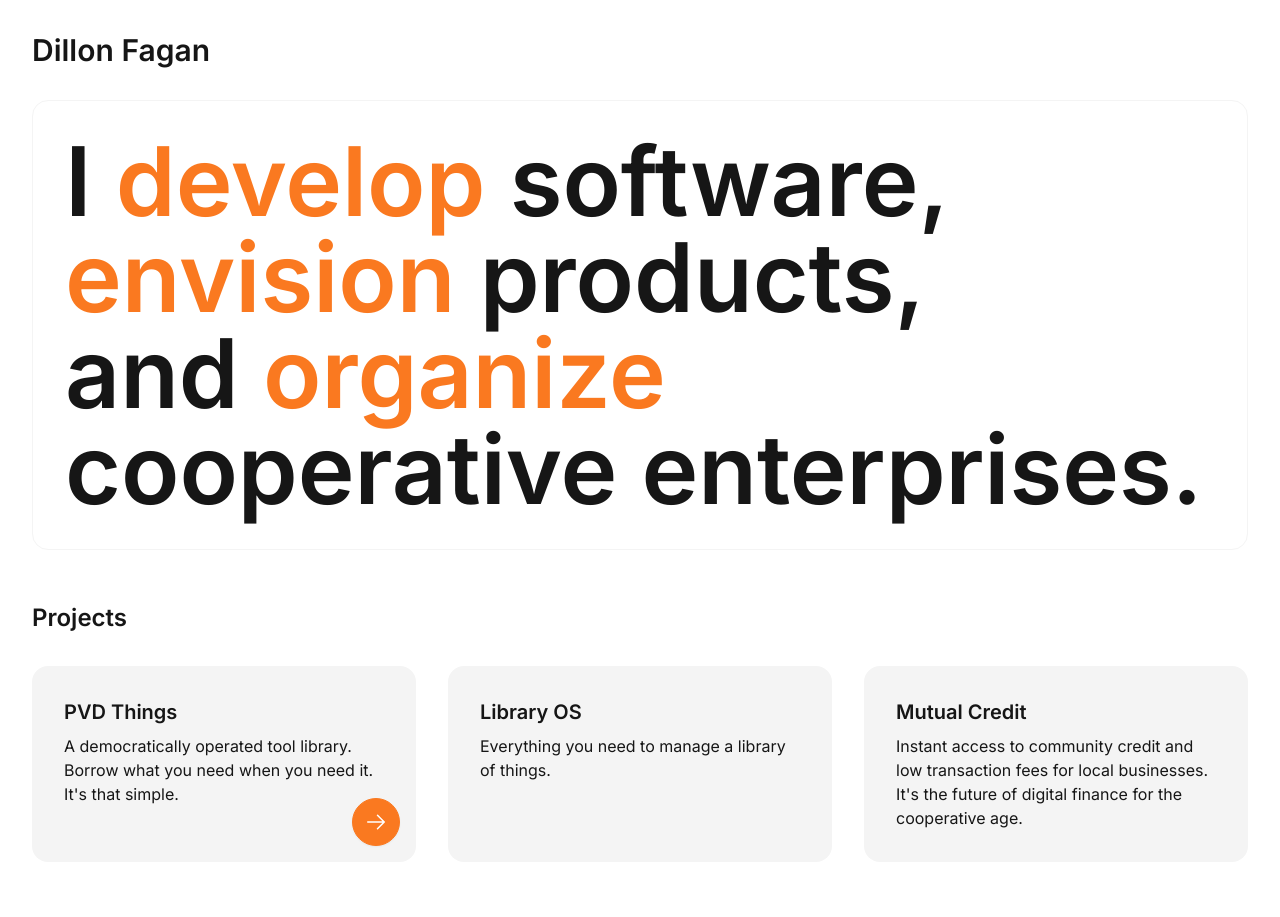
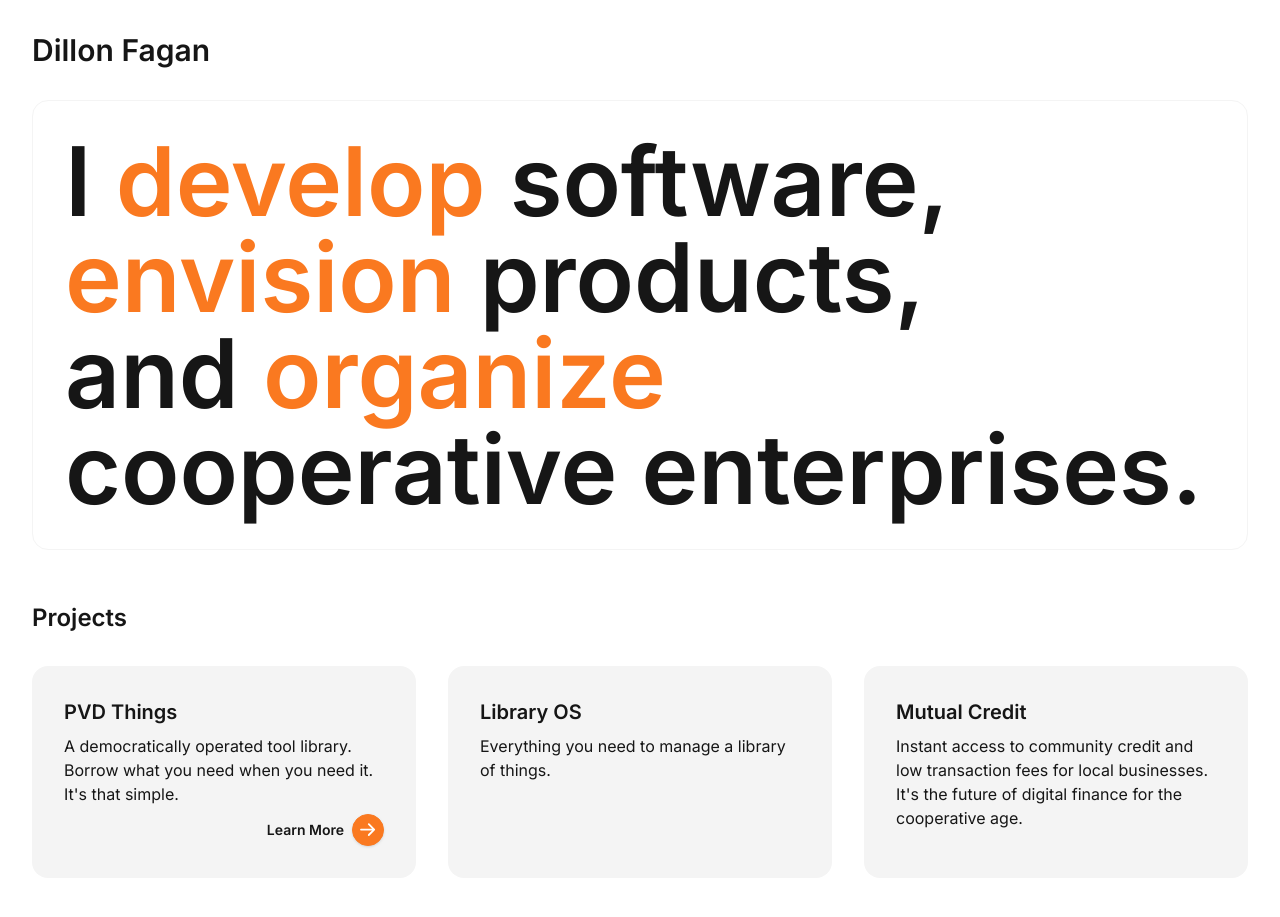
Before and after one commit to dillonfagan/dillonfagan.github.io, a Next.js app: page / in a window 1280 px wide. Shown: the top 917 px of the page. Built offline with nearby package versions, Linux system fonts and the light colour scheme.

Commit message:
Legibility with arrow button

```diff
--- a/app/page.tsx
+++ b/app/page.tsx
@@ -39,9 +39,12 @@ export default () => {
           <Card.Outlined>
             <Card.Body>
               <Text.Hero>
-                I <Text.Primary>develop</Text.Primary> software,<br />
-                <Text.Primary>envision</Text.Primary> products,<br />
-                and <Text.Primary>organize</Text.Primary> cooperative enterprises.
+                I <Text.Primary>develop</Text.Primary> software,
+                <br />
+                <Text.Primary>envision</Text.Primary> products,
+                <br />
+                and <Text.Primary>organize</Text.Primary> cooperative
+                enterprises.
               </Text.Hero>
             </Card.Body>
           </Card.Outlined>
@@ -93,17 +96,15 @@ const Projects = () => {
         <Text.Heading h="h3" size="xl">
           {title}
         </Text.Heading>
-        <div className="flex-grow max-w-prose">{summary && <Text>{summary}</Text>}</div>
-
+        <div className="flex-grow max-w-prose">
+          {summary && <Text>{summary}</Text>}
+        </div>
         {url && (
-          <div className="absolute bottom-4 right-4">
-            <a
-              href={url}
-              target="_blank"
-              className="btn btn-primary btn-circle shadow-sm"
-            >
-              <ArrowRight color="white" size="1.5rem" />
-            </a>
+          <div className="flex flex-row items-center justify-end gap-2">
+            <Text size="sm" weight="semibold">
+              Learn More
+            </Text>
+            <ArrowLink href={url} />
           </div>
         )}
       </Card.Body>
@@ -123,3 +124,15 @@ const Projects = () => {
     </section>
   );
 };
+
+const ArrowLink = ({ href }: { href: string }) => {
+  return (
+    <a
+      href={href}
+      target="_blank"
+      className="btn btn-sm btn-primary btn-circle shadow hover:shadow-sm active:shadow-none"
+    >
+      <ArrowRight color="white" size="1.2rem" weight="bold" />
+    </a>
+  );
+};
--- a/components/Text.tsx
+++ b/components/Text.tsx
@@ -1,41 +1,37 @@
 import { createElement, PropsWithChildren } from "react";
+import { H, TextSize, TextSizes, FontWeight, FontWeights } from "./style";
 
-const Text = ({ size, children }: PropsWithChildren<{ size?: TextSize }>) => {
+const Text = ({
+  size,
+  weight,
+  children,
+}: PropsWithChildren<{ size?: TextSize; weight?: FontWeight }>) => {
   return (
-    <span className={`text-${size ?? 'base'}`}>{children}</span>
+    <span className={`${TextSizes[size ?? "base"]} ${FontWeights[weight ?? "normal"]}`}>
+      {children}
+    </span>
   );
 };
 
-Text.Heading = ({ h, size, children }: PropsWithChildren<{ h?: H, size?: TextSize }>) => {
-  const textSize = {
-    "base": "text-base",
-    "lg": "text-lg",
-    "xl": "text-xl",
-    "2xl": "text-2xl",
-    "3xl": "text-3xl",
-    "4xl": "text-4xl",
-    "5xl": "text-5xl"
-  };
-
-  const className = `font-semibold ${textSize[size]}`;
-
-  return createElement(h ?? 'h5', { className }, children);
+Text.Heading = ({
+  h,
+  size,
+  children,
+}: PropsWithChildren<{ h?: H; size?: TextSize }>) => {
+  const className = `font-semibold ${TextSizes[size ?? "base"]}`;
+  return createElement(h ?? "h5", { className }, children);
 };
 
 Text.Hero = ({ children }) => {
   return (
-    <span className="font-semibold text-5xl lg:text-8xl text-base-content">{children}</span>
+    <span className="font-semibold text-5xl lg:text-8xl text-base-content">
+      {children}
+    </span>
   );
 };
 
 Text.Primary = ({ children }) => {
-  return (
-    <span className="text-primary">{children}</span>
-  );
+  return <span className="text-primary">{children}</span>;
 };
 
-export type H = 'h1' | 'h2' | 'h3' | 'h4' | 'h5';
-
-export type TextSize = 'base' | 'lg' | 'xl' | '2xl' | '3xl' | '4xl' | '5xl';
-
 export default Text;
--- a/components/style/index.ts
+++ b/components/style/index.ts
@@ -1 +1,2 @@
 export * from "./background";
+export * from "./text";
--- /dev/null
+++ b/components/style/text.ts
@@ -0,0 +1,21 @@
+export const TextSizes = Object.freeze({
+  "sm": "text-sm",
+  "base": "text-base",
+  "lg": "text-lg",
+  "xl": "text-xl",
+  "2xl": "text-2xl",
+  "3xl": "text-3xl",
+  "4xl": "text-4xl",
+  "5xl": "text-5xl"
+});
+
+export const FontWeights = Object.freeze({
+  "normal": "font-normal",
+  "semibold": "font-semibold"
+});
+
+export type H = 'h1' | 'h2' | 'h3' | 'h4' | 'h5';
+
+export type TextSize = 'sm' | 'base' | 'lg' | 'xl' | '2xl' | '3xl' | '4xl' | '5xl';
+
+export type FontWeight = 'normal' | 'semibold';
```
